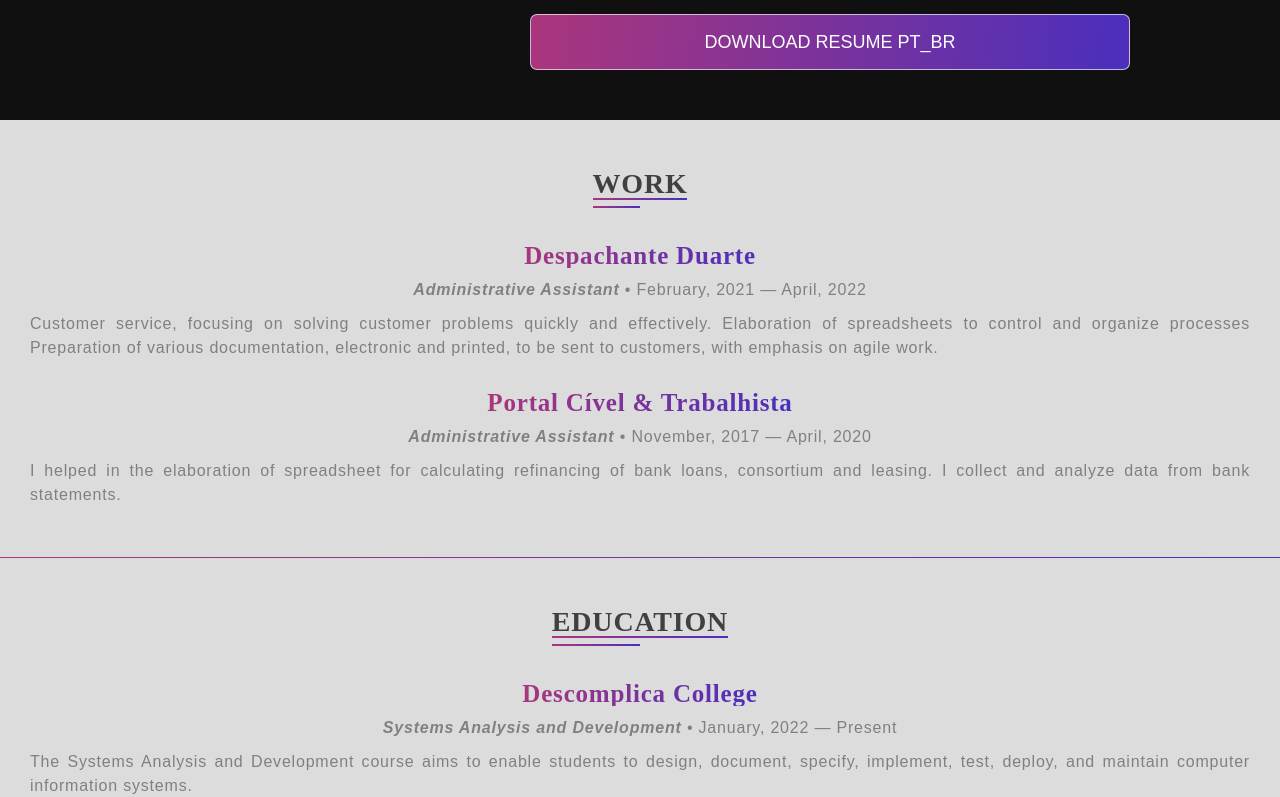
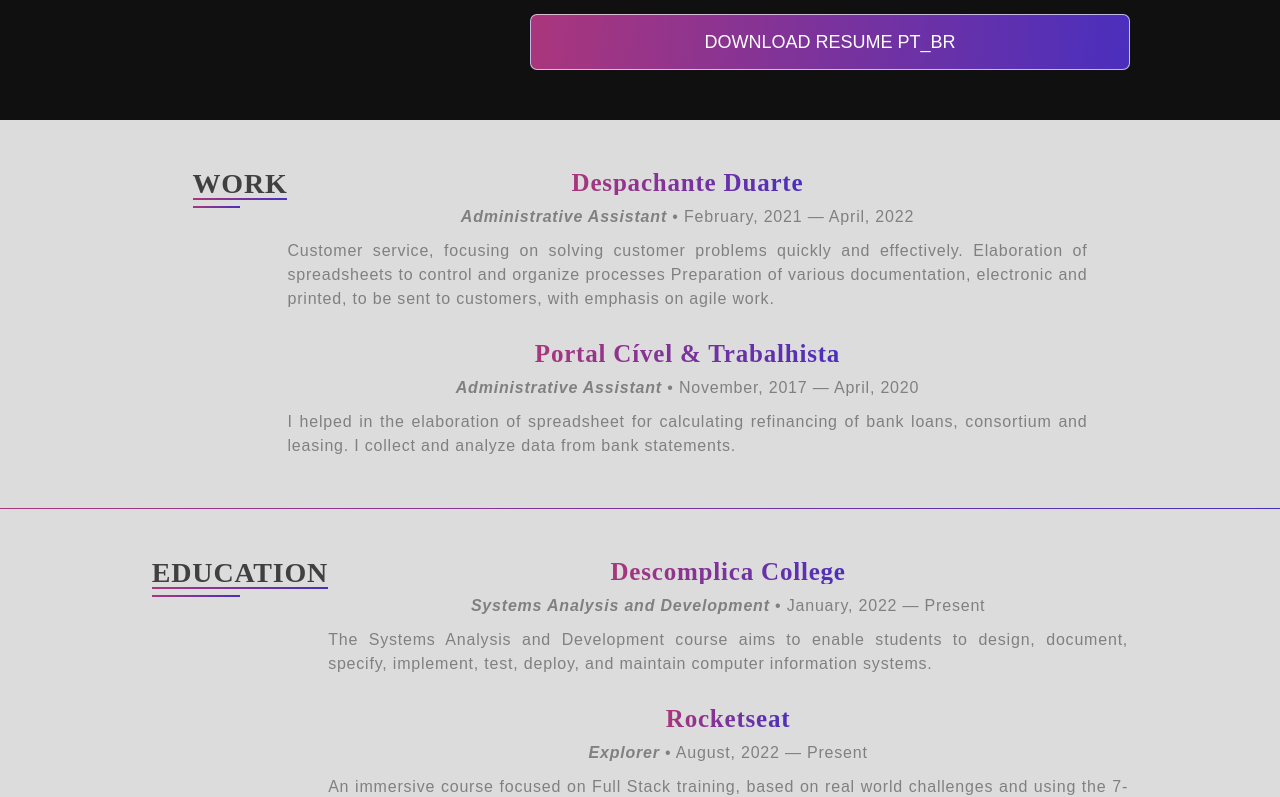
Before and after one commit to JoaoKshesek/portfolio_react, a React (Vite) app: page / in a window 1280 px wide. Shown: the part 1330-2127 px from the top of the page. Built offline with nearby package versions, Linux system fonts and the light colour scheme.

Commit message:
Create Section MediaQuery

```diff
--- a/src/components/Section/index.jsx
+++ b/src/components/Section/index.jsx
@@ -1,10 +1,12 @@
-import { Container } from "./styles";
+import { Container, Content } from "./styles";
 
 export function Section({ title, children }) {
     return (
         <Container>
             <h2>{title}</h2>
-            {children}
+            <Content>
+                {children}
+            </Content>
         </Container>
     );
 }
--- a/src/components/Section/styles.js
+++ b/src/components/Section/styles.js
@@ -1,4 +1,6 @@
 import styled from 'styled-components';
+import { device } from '../../components/MediaQuery'
+
 
 export const Container = styled.section`
     width: 100%;
@@ -69,4 +71,15 @@
     > a {
         width: 100%;
     }
+    @media ${device.laptop} {
+        flex-direction: row;
+        align-items: flex-start;
+        justify-content: center;
+    }
  `;
+export const Content = styled.div`
+    @media ${device.laptop} {
+            max-width: 800px;
+            margin-top: -30px;
+        }
+`;
```
